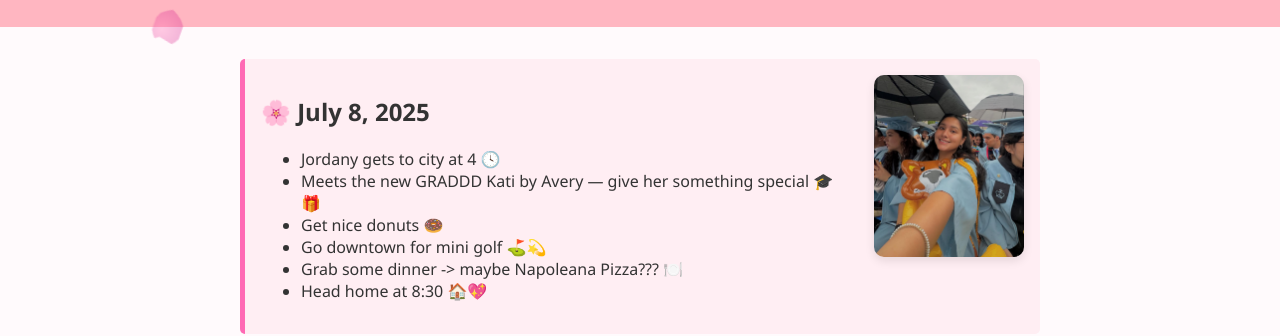
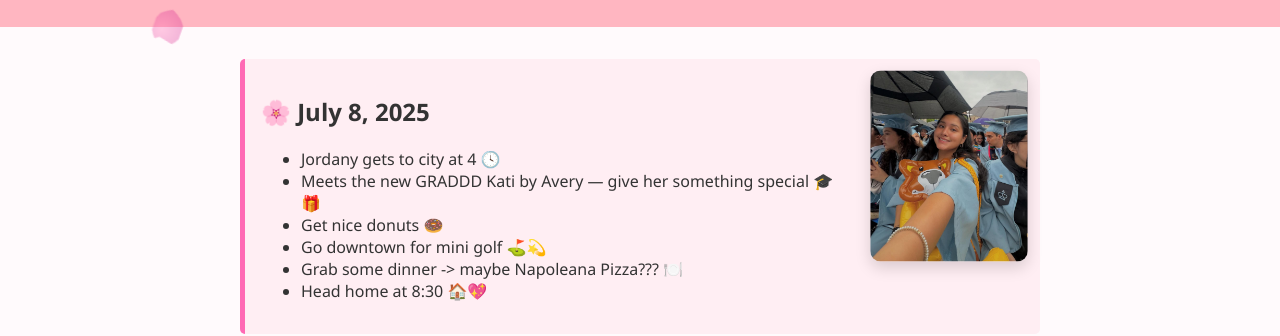
Before and after one commit to jordanyacostacapellan/kateandjordanydates, a plain HTML site: page index.html in a window 1280 px wide. In both pictures the pointer is over the picture 949 px from the left and 311 px from the top of the page. Shown: the part 146-482 px from the top of the page. Drawn offline with Linux system fonts and the light colour scheme.

Commit message:
Enhance style.css with image hover effect

```diff
--- a/style.css
+++ b/style.css
@@ -40,7 +40,7 @@ footer {
   margin-top: 2rem;
 }
 
-/* Updated layout and image size */
+/* Layout & responsive image styles */
 .date-entry {
   display: flex;
   align-items: flex-start;
@@ -59,6 +59,12 @@ footer {
   border-radius: 10px;
   object-fit: cover;
   box-shadow: 0 4px 10px rgba(0, 0, 0, 0.1);
+  transition: transform 0.3s ease, box-shadow 0.3s ease;
+}
+
+.date-photo:hover {
+  transform: scale(1.05);
+  box-shadow: 0 6px 14px rgba(0, 0, 0, 0.15);
 }
 
 /* Floating hearts styles */
```
